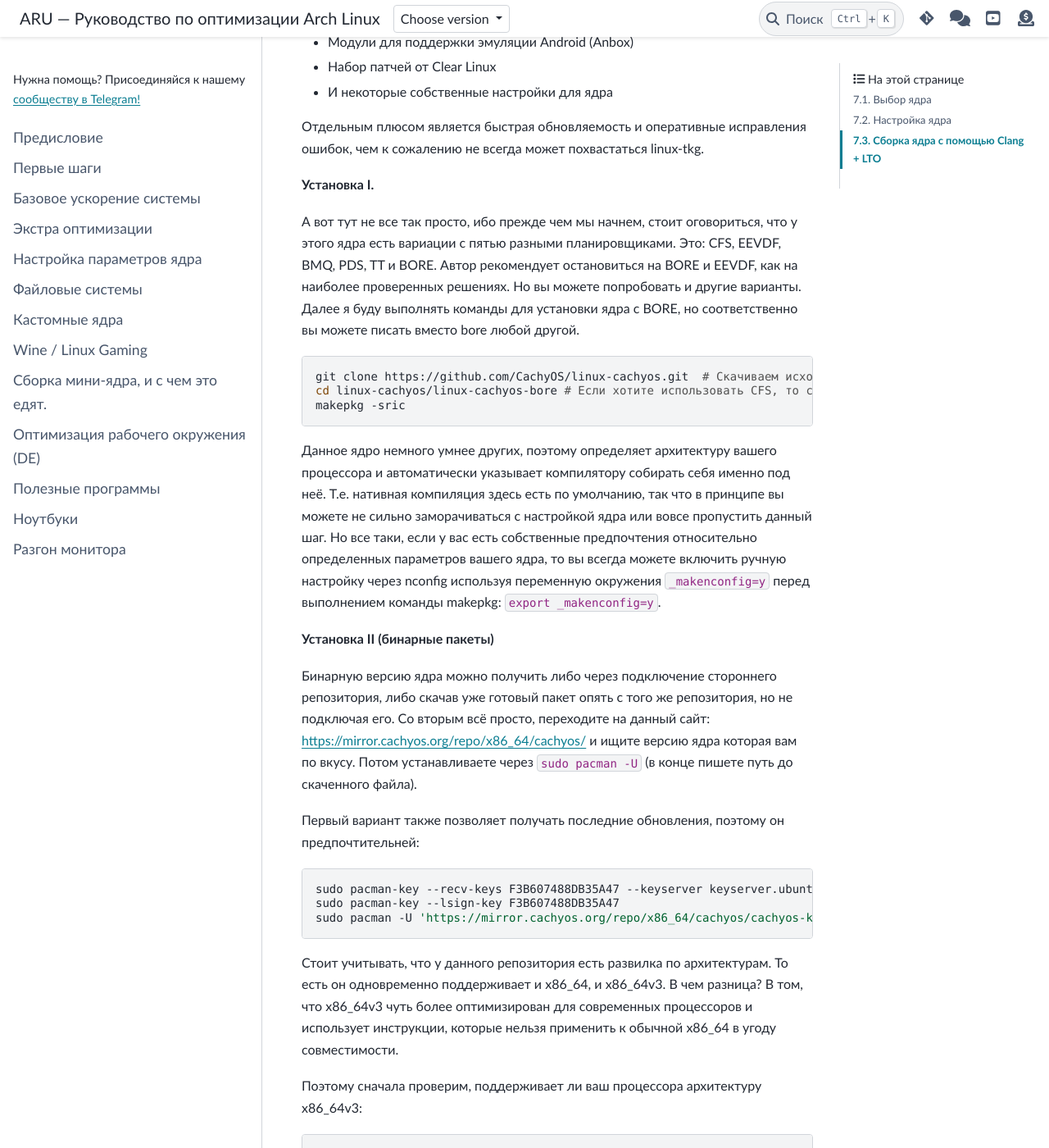
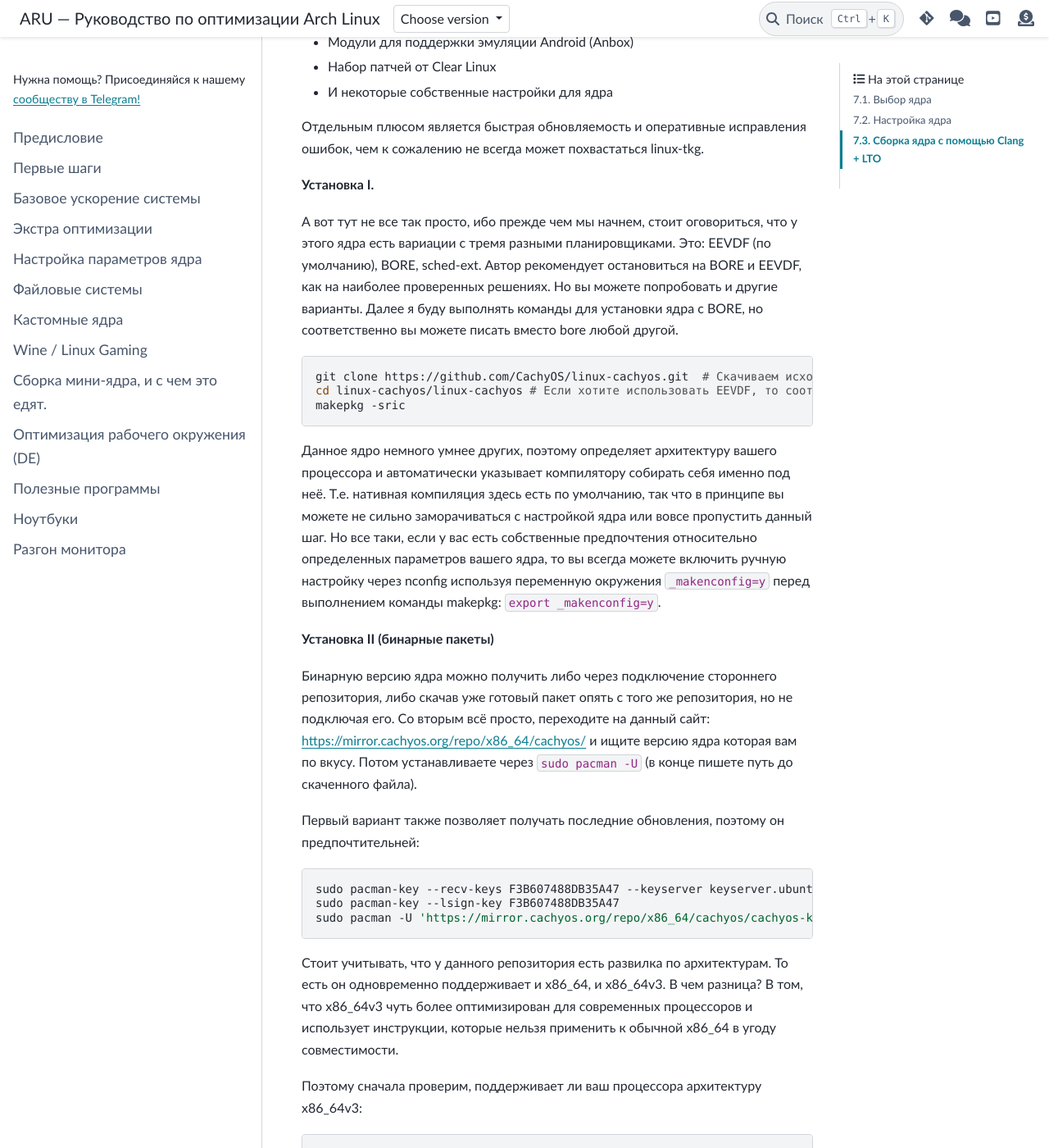
Before and after one commit to ventureoo/ARU, a Sphinx documentation site: the page built from docs/source/custom-kernels.rst, in a window 1280 px wide and 1400 px high, scrolled down 4350 px. Shown: the whole window at 82% size. Built offline with Sphinx 7.4.7 and the PyData theme 0.15.4, drawn with Linux system fonts in a browser that asks for light colours; some of the changed text lies outside the part shown.

Commit message:
custom-kernels: Update some information about kernels

```diff
--- a/docs/source/custom-kernels.rst
+++ b/docs/source/custom-kernels.rst
@@ -69,7 +69,7 @@ Zen ядро - это плод коллективных усилий по объ
 
 Из основных улучшений:
 
-- Улучшено поведение планировщика CFS для значительного снижения
+- Улучшено поведение планировщика EEVDF для значительного снижения
   задержек в несколько раз.
 - Задействован эффективный алгоритм сжатия LZ4 для файла подкачки
   через zswap.
@@ -138,7 +138,7 @@ menunconfig как мы уже делали ранее с liquorix.
 предоставляется довольно много планировщиков, но мы советуем обратить
 ваше внимание только на некоторых из них: "pds",  "bore", "cfs"
 (планировщик по умолчанию), "bore". PDS даёт плавность, но имеет ряд
-нерешенных проблем, а BORE/CFS дают лучшую пропускную способность.
+нерешенных проблем, а BORE/EEVDF дают лучшую пропускную способность.
 Однако все слишком ситуативно чтобы выбрать из них лучшего, в каких-то
 играх/задачах будет выигрывать PDS, а в каких-то BORE и так далее.
 
@@ -226,15 +226,15 @@ linux-tkg.
 **Установка I.**
 
 А вот тут не все так просто, ибо прежде чем мы начнем, стоит
-оговориться, что у этого ядра есть вариации с пятью разными
-планировщиками. Это: CFS, EEVDF, BMQ, PDS, TT и BORE. Автор рекомендует
-остановиться на BORE и EEVDF, как на наиболее проверенных решениях. Но
-вы можете попробовать и другие варианты. Далее я буду выполнять
-команды для установки ядра с BORE, но соответственно вы можете писать
-вместо bore любой другой. ::
+оговориться, что у этого ядра есть вариации с тремя разными
+планировщиками. Это: EEVDF (по умолчанию), BORE, sched-ext. Автор
+рекомендует остановиться на BORE и EEVDF, как на наиболее проверенных
+решениях. Но вы можете попробовать и другие варианты. Далее я буду
+выполнять команды для установки ядра с BORE, но соответственно вы
+можете писать вместо bore любой другой. ::
 
  git clone https://github.com/CachyOS/linux-cachyos.git  # Скачиваем исходники
- cd linux-cachyos/linux-cachyos-bore # Если хотите использовать CFS, то соответственно пишите cd linux-cachyos-cfs по аналогии
+ cd linux-cachyos/linux-cachyos # Если хотите использовать EEVDF, то соответственно пишите cd linux-cachyos-eevdf по аналогии
  makepkg -sric
 
 Данное ядро немного умнее других, поэтому определяет архитектуру
@@ -260,7 +260,7 @@ pacman -U`` (в конце пишете путь до скаченного фа
 
   sudo pacman-key --recv-keys F3B607488DB35A47 --keyserver keyserver.ubuntu.com
   sudo pacman-key --lsign-key F3B607488DB35A47
-  sudo pacman -U 'https://mirror.cachyos.org/repo/x86_64/cachyos/cachyos-keyring-2-1-any.pkg.tar.zst' 'https://mirror.cachyos.org/repo/x86_64/cachyos/cachyos-mirrorlist-17-1-any.pkg.tar.zst' 'https://mirror.cachyos.org/repo/x86_64/cachyos/cachyos-v3-mirrorlist-17-1-any.pkg.tar.zst' 'https://mirror.cachyos.org/repo/x86_64/cachyos/cachyos-v4-mirrorlist-5-1-any.pkg.tar.zst' 'https://mirror.cachyos.org/repo/x86_64/cachyos/pacman-6.0.2-10-x86_64.pkg.tar.zst'
+  sudo pacman -U 'https://mirror.cachyos.org/repo/x86_64/cachyos/cachyos-keyring-3-1-any.pkg.tar.zst' 'https://mirror.cachyos.org/repo/x86_64/cachyos/cachyos-mirrorlist-18-1-any.pkg.tar.zst' 'https://mirror.cachyos.org/repo/x86_64/cachyos/cachyos-v3-mirrorlist-18-1-any.pkg.tar.zst' 'https://mirror.cachyos.org/repo/x86_64/cachyos/cachyos-v4-mirrorlist-6-1-any.pkg.tar.zst' 'https://mirror.cachyos.org/repo/x86_64/cachyos/pacman-6.0.2-14-x86_64.pkg.tar.zst'
 
 Стоит учитывать, что у данного репозитория есть развилка по
 архитектурам. То есть он одновременно поддерживает и x86_64, и
```
Also changed, not shown: .woodpecker.yml.
